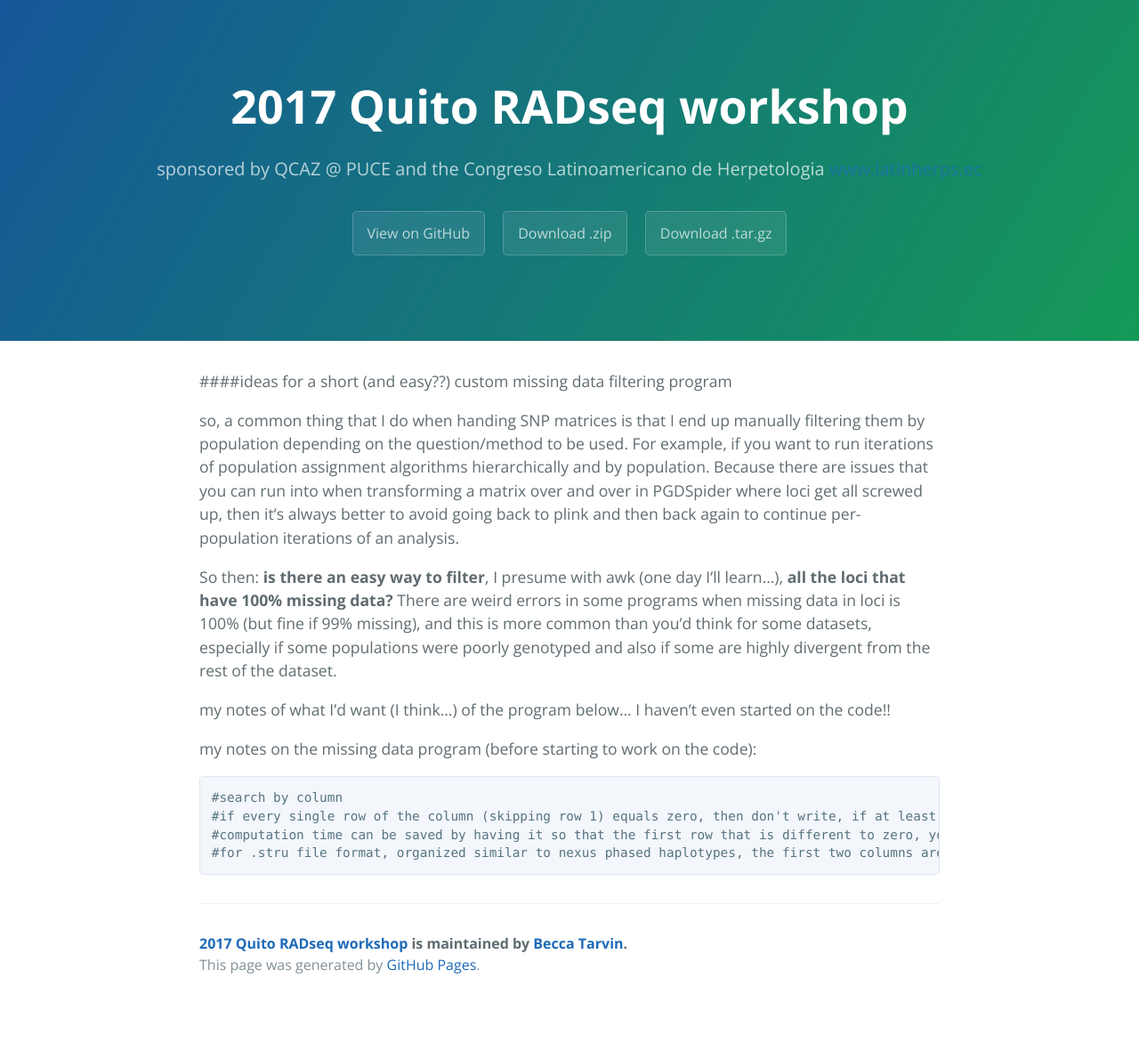
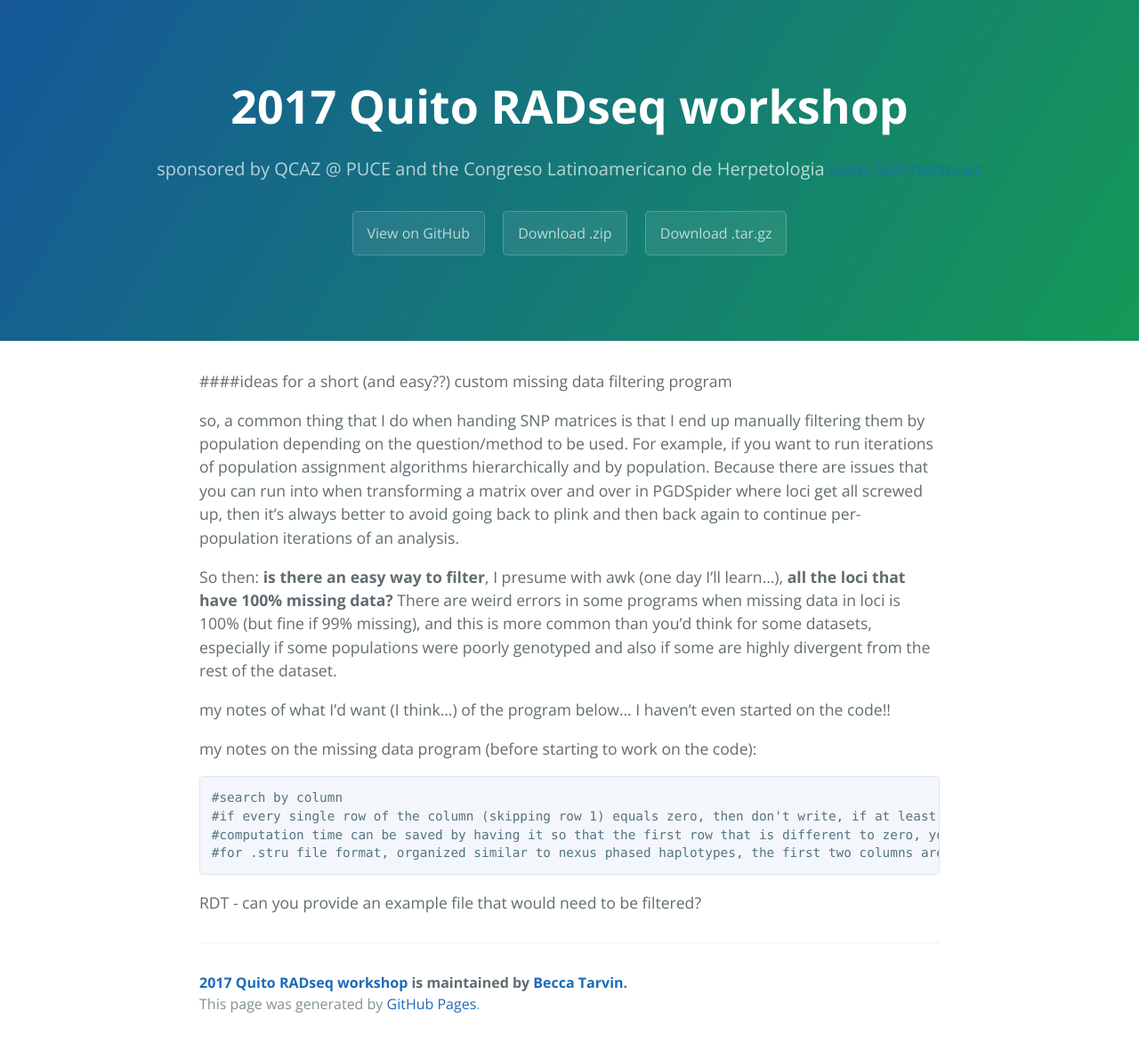
Before and after one commit to rdtarvin/RADseq_Quito_2017, a Jekyll site: the page built from missing-data-script.md, in a window 1280 px wide. Shown: the whole page at 89% size. Built offline with Jekyll 4.4.1, drawn with Linux system fonts in a browser that asks for light colours; our own code applies the rules of GitHub Pages for plain Markdown files; before the commit the page ends 1128 px from its top, so only the background shows below that.

Commit message:
Update missing-data-script.md

```diff
--- a/missing-data-script.md
+++ b/missing-data-script.md
@@ -16,3 +16,6 @@ my notes on the missing data program (before starting to work on the code):
 	#if every single row of the column (skipping row 1) equals zero, then don't write, if at least one is not zero, then write.
 	#computation time can be saved by having it so that the first row that is different to zero, you print in new file.
 	#for .stru file format, organized similar to nexus phased haplotypes, the first two columns are data that need to be kept/printed (ind.names, pops), third row begins loci.
+
+
+RDT - can you provide an example file that would need to be filtered?
```
